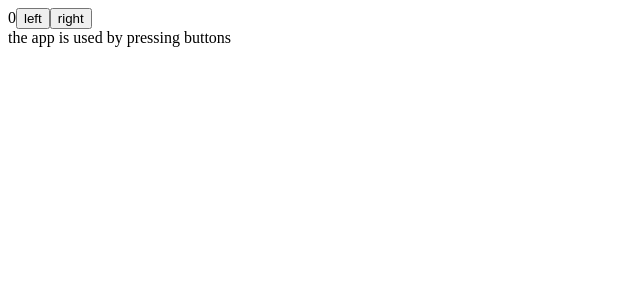
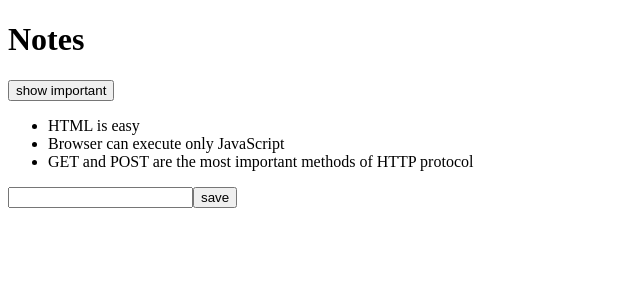
Before and after one commit to JohnKarima/helsinki22, a React (Create React App) app in the folder part1/: page / in a window 1280 px wide. Shown: the top 300 px of the page, without its empty margins (0-640 px from the left). Built offline with nearby package versions, Linux system fonts and the light colour scheme.

Commit message:
Work with forms

```diff
--- a/part1/src/App.js
+++ b/part1/src/App.js
@@ -1,37 +1,49 @@
+import Note from './components/Note'
 import { useState } from 'react'
 
-const History = (props) => {
-  if (props.allClicks.length === 0) {
-    return <div>the app is used by pressing buttons</div>
+const App = (props) => {
+    const [notes, setNotes] = useState(props.notes)
+    const [newNote, setNewNote] = useState('')
+    const [showAll, setShowAll] = useState(true)
+
+    const addNote = (event) => {
+        event.preventDefault()
+        const noteObject = {
+            content: newNote,
+            date: new Date().toISOString(),
+            important: Math.random() < 0.5, //pretty neat way of giving sth 50/50 odds
+            id: notes.length + 1,
         }
-  return <div>button press history: {props.allClicks.join(' ')}</div>
+        setNotes(notes.concat(noteObject))
+        setNewNote('')
     }
 
-const Button = ({ handleClick, text }) => (
-  <button onClick={handleClick}>{text}</button>
-)
+    const notesToShow = showAll ? notes : notes.filter(note => note.important)
 
-const App = () => {
-  const [left, setLeft] = useState(0)
-  const [right, setRight] = useState(0)
-  const [allClicks, setAll] = useState([])
-
-  const handleLeftClick = () => {
-    setAll(allClicks.concat('L'))
-    setLeft(left + 1)
+    const handleNoteChange = (event) => {
+        console.log(event.target.value)
+        setNewNote(event.target.value)
     }
-
-  const handleRightClick = () => {
-    setAll(allClicks.concat('R'))
-    setRight(right + 1)
-  }
-
     return (
         <div>
-      {left}
-      <Button handleClick={handleLeftClick} text="left" />
-      <Button handleClick={handleRightClick} text="right" />
-      <History allClicks={allClicks} />
+            <h1>Notes</h1>
+            <div>
+                <button onClick={() => setShowAll(!showAll)}>
+                    show {showAll ? 'important' : 'all'}
+                </button>
+            </div>
+            <ul>
+                {notesToShow.map(note =>
+                    <Note key={note.id} note={note} />
+                )}
+            </ul>
+            <form onSubmit={addNote}>
+                <input
+                    value={newNote}
+                    onChange={handleNoteChange}
+                />
+                <button type='submit'>save</button>
+            </form>
         </div>
     )
 }
--- /dev/null
+++ b/part1/src/components/Note.js
@@ -0,0 +1,5 @@
+const Note = ({ note }) => {
+    return <li>{note.content}</li>
+}
+
+export default Note
--- a/part1/src/index.js
+++ b/part1/src/index.js
@@ -1,6 +1,27 @@
-import React from 'react'
 import ReactDOM from 'react-dom/client'
-
 import App from './App'
 
-ReactDOM.createRoot(document.getElementById('root')).render(<App />)
+const notes = [
+    {
+        id: 1,
+        content: 'HTML is easy',
+        date: '2019-05-30T17:30:31.098Z',
+        important: true,
+    },
+    {
+        id: 2,
+        content: 'Browser can execute only JavaScript',
+        date: '2019-05-30T18:39:34.091Z',
+        important: false,
+    },
+    {
+        id: 3,
+        content: 'GET and POST are the most important methods of HTTP protocol',
+        date: '2019-05-30T19:20:14.298Z',
+        important: true,
+    },
+]
+
+ReactDOM.createRoot(document.getElementById('root')).render(
+    <App notes={notes} />
+)
```
Lines whose indentation alone changed are shown as unchanged.
